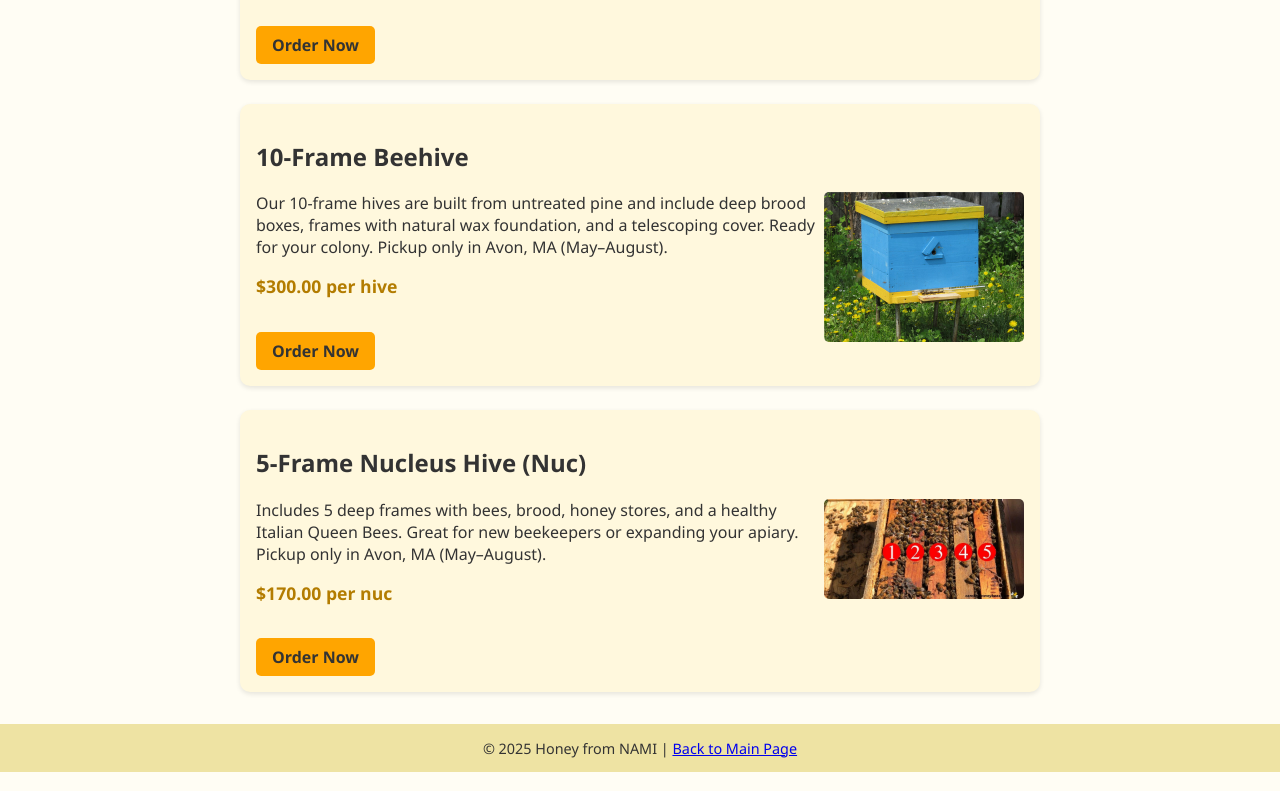
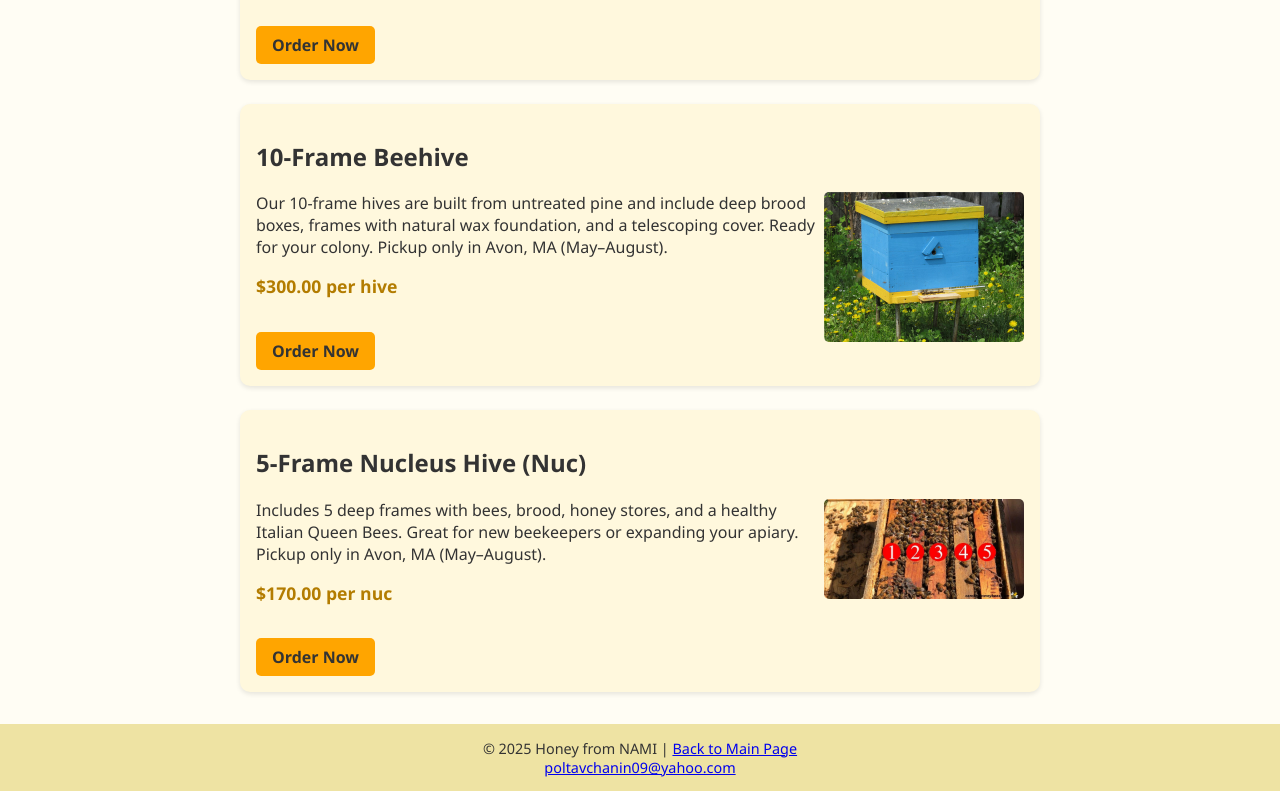
Before and after one commit to Honey-From-NaMi/honey-from-nami.github.io, a plain HTML site: page other-products.html in a window 1280 px wide. Shown: the part 1043-1834 px from the top of the page. Drawn offline with Linux system fonts and the light colour scheme.

Commit message:
Update other-products.html

```diff
--- a/other-products.html
+++ b/other-products.html
@@ -65,7 +65,8 @@
   </div>
 </section>
 <footer>
-  &copy; 2025 Honey from NAMI | <a href="index.html">Back to Main Page</a>
+  &copy; 2025 Honey from NAMI | <a href="index.html">Back to Main Page</a> <BR>
+  <a href= "mailto:poltavchanin09@yahoo.com">poltavchanin09@yahoo.com</a>
 </footer>
 
 </body>
```
